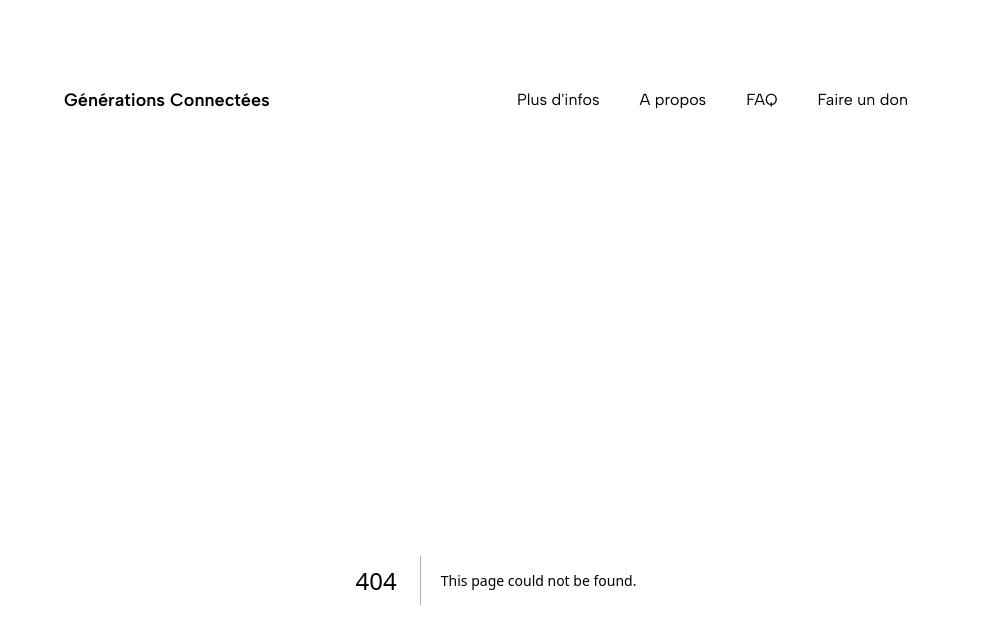
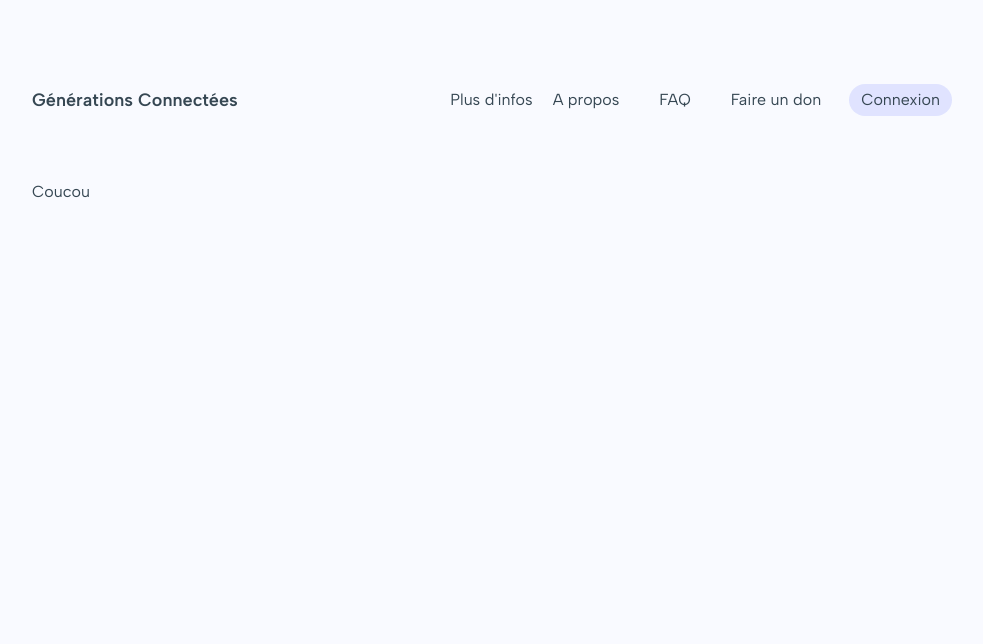
Before and after one commit to MandyTrl/GenerationsConnectees, a Next.js app: page /connexion in a window 1280 px wide. Before the commit this address had no page. Shown: the top 644 px of the page, without its empty margins (144-1127 px from the left). Built offline with nearby package versions, Linux system fonts and the light colour scheme.

Commit message:
init connexion page + add css for connexion btn + init btn and field components

```diff
--- /dev/null
+++ b/src/app/connexion/page.tsx
@@ -0,0 +1,9 @@
+import React from "react"
+
+export default function Connexion() {
+	return (
+		<main className="w-full flex flex-col">
+			<div className="flex items-center">Coucou</div>
+		</main>
+	)
+}
--- /dev/null
+++ b/src/components/UI/Bouton.tsx
@@ -0,0 +1,5 @@
+import React from "react"
+
+export const Bouton = () => {
+	return <button></button>
+}
--- /dev/null
+++ b/src/components/UI/Field.tsx
@@ -0,0 +1,31 @@
+import React from "react"
+
+enum FieldTypes {
+	Text = "text",
+	Email = "email",
+	Password = "password",
+	Date = "date",
+	Radio = "radio",
+	Checkbox = "checkbox",
+	Range = "range",
+	Color = "color",
+	File = "file",
+	Image = "image",
+	Url = "url",
+}
+
+type FieldProps = {
+	title: string
+	labelTitle?: string
+	type: FieldTypes
+	id: string
+}
+
+export const Field = ({ id, title, labelTitle, type }: FieldProps) => {
+	return (
+		<>
+			<label htmlFor={id}>{labelTitle}</label>
+			<input type={type} id={id} name="fname" />
+		</>
+	)
+}
--- a/src/components/navigation/LinkList.tsx
+++ b/src/components/navigation/LinkList.tsx
@@ -19,13 +19,19 @@ export const LinkList = () => {
 
 	return (
 		<ul className="flex justify-end">
-			{navbarLinks.map((el: NavbarLinks) => (
+			{navbarLinks.map((el: NavbarLinks) => {
+				const isLogin = el.title === "Connexion"
+
+				return (
 					<li
 						key={el.title}
 						className={clsx(
 							!el.sublinks &&
-							"decoration-transparent hover:underline hover:underline-offset-4 hover:decoration-secondary",
-						"relative mx-5 py-1 transition-all duration-300 ease-in-out"
+								!isLogin &&
+								"mx-5 decoration-transparent hover:underline hover:underline-offset-4 hover:decoration-secondary",
+							isLogin &&
+								"rounded-full mx-2 px-3 bg-secondary/40 hover:bg-secondary/80",
+							"relative py-1 transition-all duration-300 ease-in-out"
 						)}
 						onMouseEnter={() => handleMouseEnter(el.title)}
 						onMouseLeave={handleMouseLeave}>
@@ -49,7 +55,8 @@ export const LinkList = () => {
 							</ul>
 						)}
 					</li>
-			))}
+				)
+			})}
 		</ul>
 	)
 }
--- a/src/components/navigation/Navbar.tsx
+++ b/src/components/navigation/Navbar.tsx
@@ -1,9 +1,17 @@
+import Link from "next/link"
 import { LinkList } from "./LinkList"
 
 export const Navbar = () => {
 	return (
-		<nav className="z-10 w-full min-h-20 flex items-center justify-between my-8 p-8 rounded-xl">
-			<h1 className="font-semibold text-lg">Générations Connectées</h1>
+		<nav className="z-10 w-full min-h-20 flex items-center justify-between my-8 py-8 rounded-xl">
+			<h1 className="font-semibold text-lg group">
+				<Link href={"/"}>
+					<span className="group-hover:text-secondary transition-colors ease-in-out duration-300">
+						G
+					</span>
+					énérations Connectées
+				</Link>
+			</h1>
 			<LinkList />
 		</nav>
 	)
--- a/src/utils/navbarLinks.ts
+++ b/src/utils/navbarLinks.ts
@@ -27,4 +27,8 @@ export const navbarLinks: NavbarLinks[] = [
 		title: "Faire un don",
 		slug: "/dons",
 	},
+	{
+		title: "Connexion",
+		slug: "/connexion",
+	},
 ]
```
Lines whose indentation alone changed are shown as unchanged.
